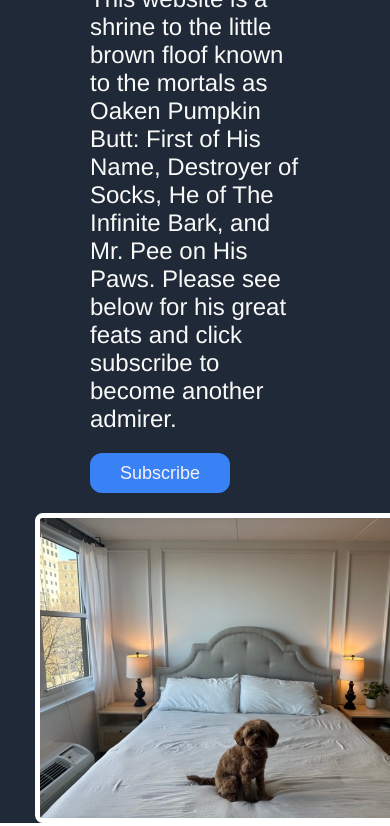
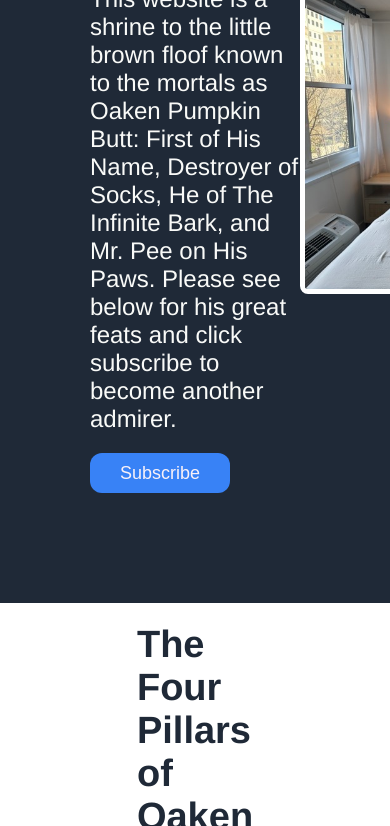
Before and after one commit to jtoncheo/OakenSite, a plain HTML site: page index.html in a window 390 px wide. Shown: the part 325-1151 px from the top of the page. Drawn offline with Linux system fonts and the light colour scheme.

Commit message:
Fixing margin issues/hero collapse fr small screen

```diff
--- a/style.css
+++ b/style.css
@@ -68,16 +68,12 @@ a {
 .hero{
     display: flex;
     background-color: #1F2937;
-    padding-top: 90px;
-    padding-right: 90px;
-    padding-left: 90px;
-    flex-wrap: wrap;
-    flex: 1;
+    padding: 90px;
     justify-content: space-evenly;
-    width: 100%;
     box-sizing: border-box;
     font-family: 'Arial Rounded MT Bold', Helvetica, sans-serif;
     align-items: center;
+    overflow-wrap: column;
 }
 .hero-image{
     height: 300px;
@@ -91,6 +87,7 @@ a {
     width: 300px;
     flex: 1;
     flex-direction: column;
+    flex-basis: 400px;
 }
 .hero-title{
     font-size: 48px;
@@ -116,10 +113,8 @@ a {
 
 .hero-right{
     display: flex;
-    flex: 1;
     justify-content: center;
     align-items: center;
-    width: 300px;
 }
 
 .boxes{
```
